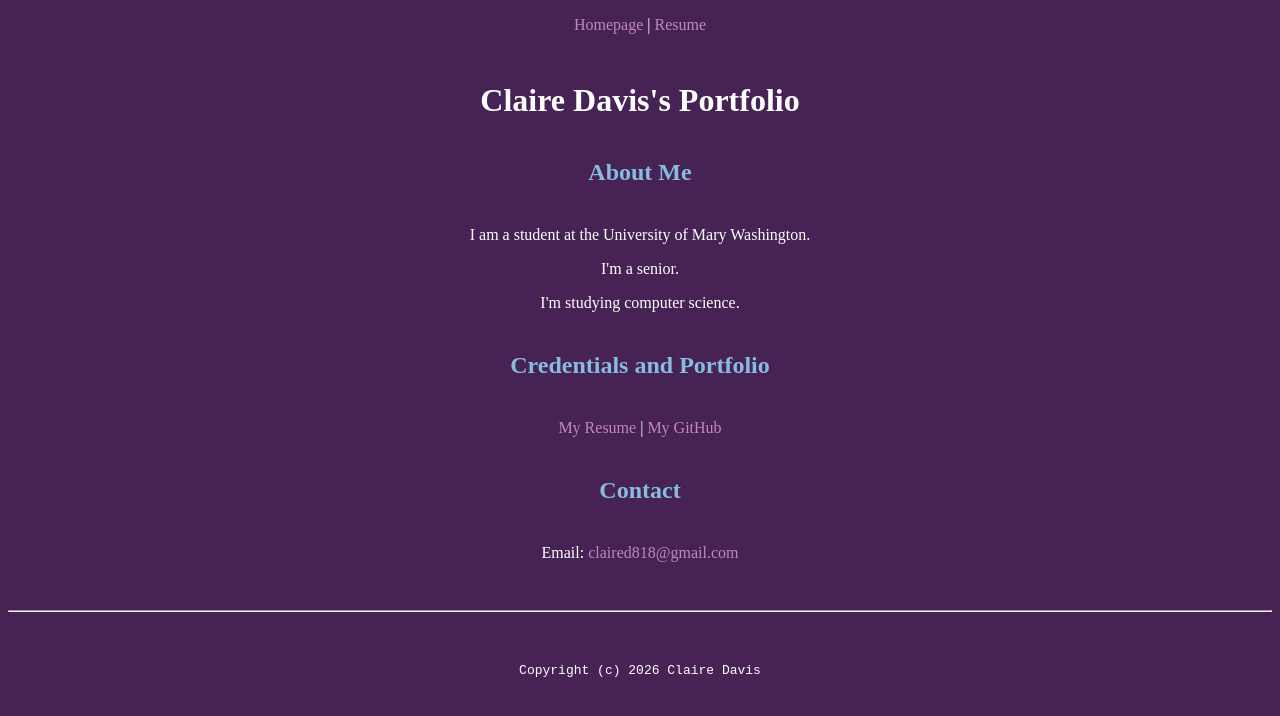
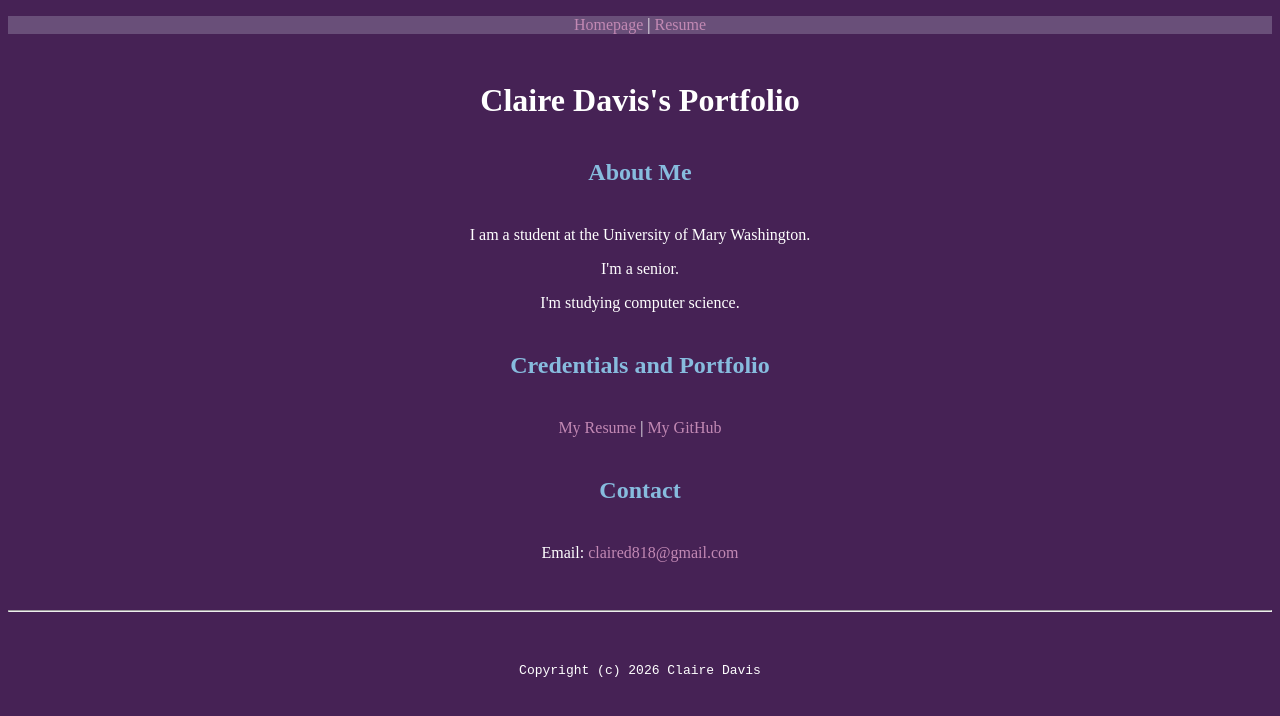
Before and after one commit to claired818/DGST101-BasicHTMLSite, a plain HTML site: page index.html in a window 1280 px wide. Drawn offline with Linux system fonts and the light colour scheme.

Commit message:
Lighten header background color
Co-authored-by: Copilot App <223556219+Copilot@users.noreply.github.com>

```diff
--- a/css/master.css
+++ b/css/master.css
@@ -26,6 +26,7 @@
    }
 
   header {
+    background-color: #694F79;
     margin: 1rem 0;
   }
 
```
